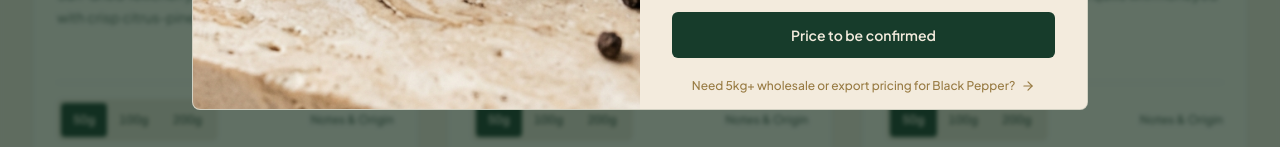
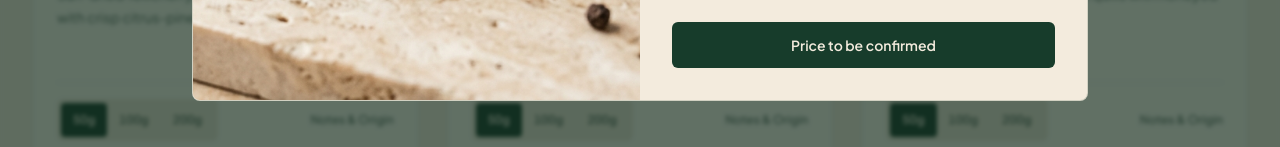
Before and after one commit to ray13111996r-coder/zestorahills-website, a React (Vite) app: page / in a window 1280 px wide. Both pictures are taken after a click on the button 225 px from the left and 1282 px from the top of the page. Shown: the part 1532-1679 px from the top of the page. Built offline with nearby package versions, Linux system fonts and the light colour scheme; no server answers; the database is empty.

Commit message:
Remove wholesale enquiry from product details

```diff
--- a/src/components/ProductDetailModal.tsx
+++ b/src/components/ProductDetailModal.tsx
@@ -1,5 +1,5 @@
 import { useEffect, useState } from 'react';
-import { ArrowRight, Minus, Plus, X } from 'lucide-react';
+import { Minus, Plus, X } from 'lucide-react';
 import { PackSize, Product } from '../types';
 import { ProductImage } from './ProductImage';
 
@@ -8,7 +8,6 @@ interface ProductDetailModalProps {
   initialPack: PackSize;
   onClose: () => void;
   onAddToCart: (product: Product, packSize: PackSize, quantity: number) => void;
-  onRequestBulk: (productName: string) => void;
 }
 
 export function ProductDetailModal({
@@ -16,7 +15,6 @@ export function ProductDetailModal({
   initialPack,
   onClose,
   onAddToCart,
-  onRequestBulk,
 }: ProductDetailModalProps) {
   const [packSize, setPackSize] = useState<PackSize>(initialPack);
   const [quantity, setQuantity] = useState(1);
@@ -187,17 +185,7 @@ export function ProductDetailModal({
               </span>
             </button>
 
-            <button
-              type="button"
-              onClick={() => {
-                onClose();
-                onRequestBulk(product.name);
-              }}
-              className="mt-3 inline-flex items-center justify-center gap-1.5 py-2 text-xs font-medium text-[#987B43] transition-colors hover:text-[#173C2B] cursor-pointer"
-            >
-              <span>Need 5kg+ wholesale or export pricing for {product.name}?</span>
-              <ArrowRight className="h-3.5 w-3.5" aria-hidden="true" />
-            </button>
+
           </div>
         </div>
       </div>
```
